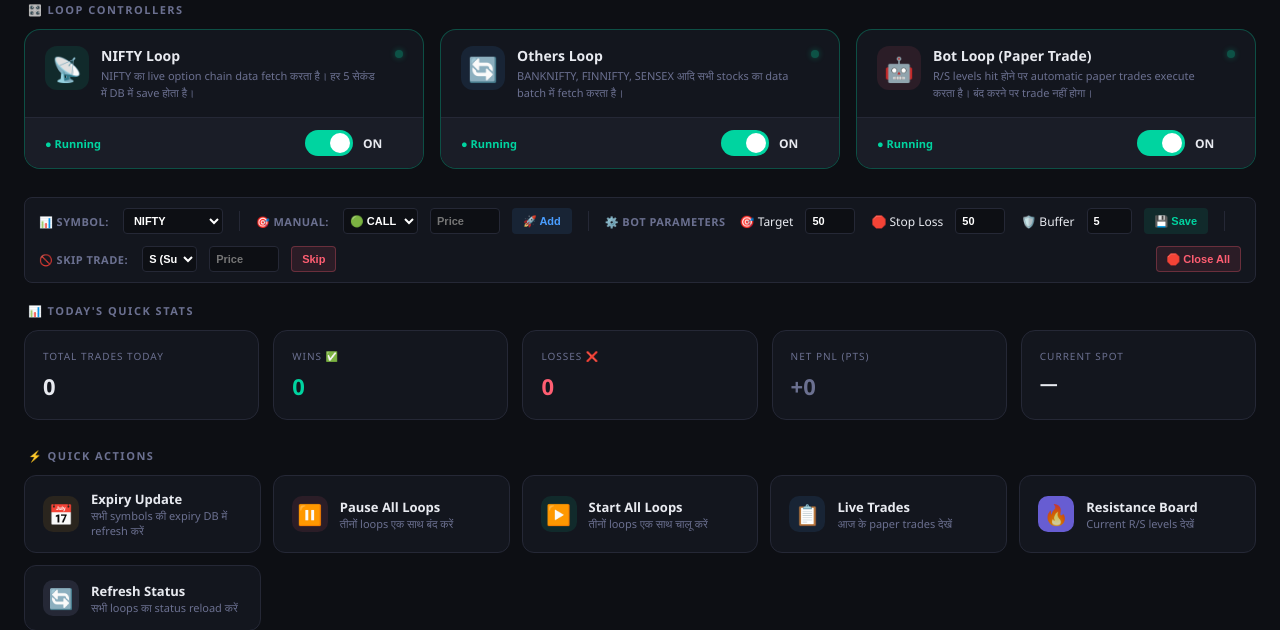
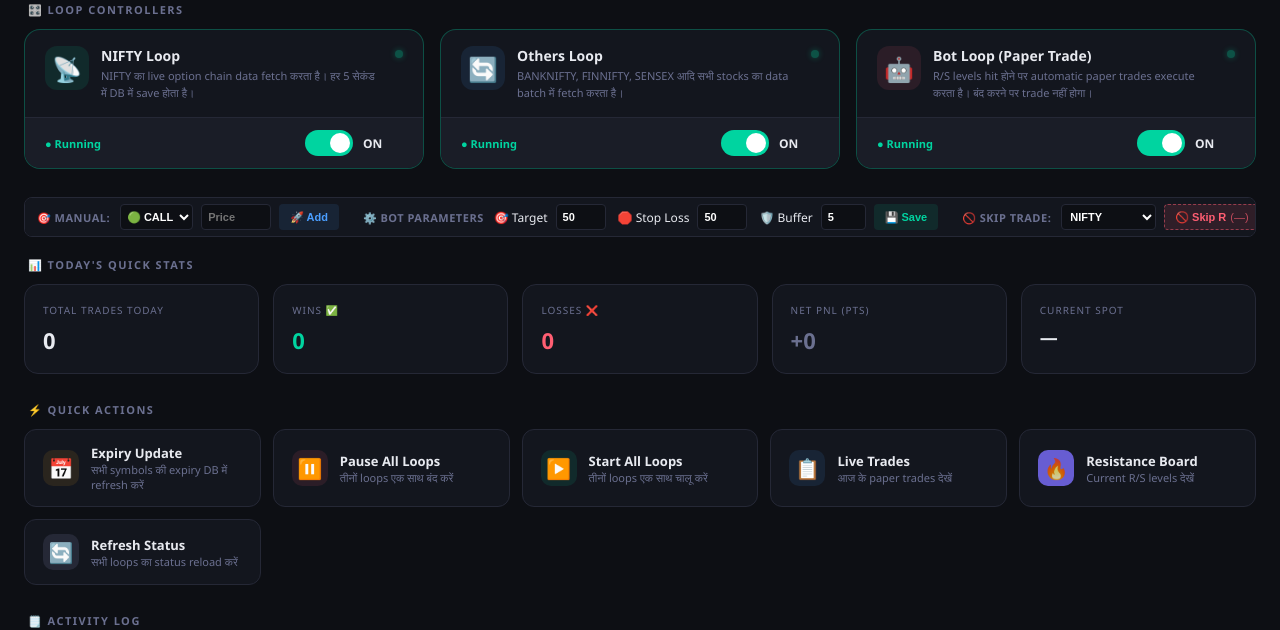
Before and after one commit to dileep1lic/Opchain1, a Django app: page /admin-panel/ in a window 1280 px wide. Shown: the part 181-811 px from the top of the page. Run offline with Django 5.2, Linux system fonts and the light colour scheme; a user stored in the database is signed in; data comes from the database, SQL or seed files in the repository; data that the repository does not hold is empty.

Commit message:
Update admin_panel.html

```diff
--- a/mystock/templates/mystock/admin_panel.html
+++ b/mystock/templates/mystock/admin_panel.html
@@ -114,19 +114,7 @@
   .config-input:focus { border-color: var(--green); box-shadow: 0 0 8px rgba(0, 212, 160, 0.2); }
 
   /* ── SINGLE LINE MEGA TOOLBAR ── */
-  /* .mega-toolbar { display: flex; align-items: center; gap: 8px; background: var(--surface); padding: 6px 12px; border: 1px solid var(--border); border-radius: 8px; margin-bottom: 20px; font-size: 11px; white-space: nowrap; overflow-x: auto; } */
-  .mega-toolbar {
-    display: flex;
-    align-items: center;
-    gap: 12px; /* आइटम्स के बीच थोड़ी जगह */
-    flex-wrap: wrap; /* ✅ यह आइटम को अगली लाइन में भेज देगा अगर जगह कम होगी */
-    background: var(--surface);
-    padding: 10px 14px;
-    border: 1px solid var(--border);
-    border-radius: 8px;
-    margin-bottom: 20px;
-    font-size: 11px;
-}
+  .mega-toolbar { display: flex; align-items: center; gap: 8px; background: var(--surface); padding: 6px 12px; border: 1px solid var(--border); border-radius: 8px; margin-bottom: 20px; font-size: 11px; white-space: nowrap; overflow-x: auto; }
   .mega-toolbar::-webkit-scrollbar { height: 0px; } /* Scrollbar छिपाने के लिए */
   .mega-divider { width: 1px; height: 20px; background: var(--border); margin: 0 4px; }
   .mega-label { color: var(--muted); font-weight: 700; text-transform: uppercase; letter-spacing: 0.5px; margin-right: 2px; }
@@ -244,16 +232,6 @@
 
 <div class="mega-toolbar">
 
-  <span class="mega-label">📊 Symbol:</span>
-  <select id="symSel" class="mega-input" style="width: 100px;">
-    <option value="NIFTY">NIFTY</option>
-    <option value="BANKNIFTY">BANKNIFTY</option>
-    <option value="FINNIFTY">FINNIFTY</option>
-    <option value="SENSEX">SENSEX</option>
-  </select>
-
-  <div class="mega-divider"></div>
-
   <span class="mega-label">🎯 Manual:</span>
   <select id="man-type" class="mega-input" style="width: 75px; padding: 0 2px;">
     <option value="CALL">🟢 CALL</option>
@@ -283,13 +261,20 @@
   <div class="mega-divider"></div>
 
   <span class="mega-label">🚫 Skip Trade:</span>
-  <select id="skip-type" class="mega-input" style="width: 55px; padding: 0 2px;">
-    <option value="S">S (Sup)</option>
-    <option value="R">R (Res)</option>
+  <select id="skip-sym" class="mega-input" style="width: 95px; padding: 0 4px;" onchange="fetchTriggers()">
+    <option value="NIFTY">NIFTY</option>
+    <option value="BANKNIFTY">BANKNIFTY</option>
+    <option value="FINNIFTY">FINNIFTY</option>
+    <option value="MIDCAPNIFTY">MIDCAPNIFTY</option>
+    <option value="SENSEX">SENSEX</option>
   </select>
-  <input type="number" id="skip-price" class="mega-input" placeholder="Price" style="width: 70px;">
-  <button class="mega-btn" onclick="executeSkipTrade()" style="background: var(--red-bg); color: var(--red); border-color: var(--red-border);">
-    Skip
+  <button class="mega-btn" id="skipRBtn" onclick="skipTrade('R')"
+    style="background:rgba(255,94,114,0.12); color:#ff5e72; border:1px dashed rgba(255,94,114,0.5);">
+    🚫 Skip R <span id="skipRPrice" style="opacity:0.7;font-weight:400;"></span>
+  </button>
+  <button class="mega-btn" id="skipSBtn" onclick="skipTrade('S')"
+    style="background:rgba(255,94,114,0.12); color:#ff5e72; border:1px dashed rgba(255,94,114,0.5);">
+    🚫 Skip S <span id="skipSPrice" style="opacity:0.7;font-weight:400;"></span>
   </button>
 
   <div style="flex-grow: 1;"></div>
@@ -615,40 +600,55 @@ async function closeAllPositions() {
         showToast('API Connection Failed', 'err');
     }
 }
-// ट्रेड इग्नोर/स्किप करना
-async function executeSkipTrade() {
-    const type = document.getElementById('skip-type').value;
-    const price = document.getElementById('skip-price').value;
-    const symbol = document.getElementById('symSel')?.value || 'NIFTY'; // Default NIFTY
 
-    if(!price) {
-        showToast('कृपया लेवल का प्राइस डालें!', 'err');
+// ── Skip Trade ───────────────────────────────────────────
+let rTrigger = null, sTrigger = null;
+
+async function fetchTriggers() {
+  const sym = document.getElementById('skip-sym').value;
+  try {
+    const resp = await fetch(`/api/dashboard-data/?symbol=${sym}`);
+    if (!resp.ok) return;
+    const data = await resp.json();
+    const t = data.triggers || {};
+    rTrigger = t.r_trigger;
+    sTrigger = t.s_trigger;
+    const fmt = v => (v && isFinite(v)) ? '(' + parseFloat(v).toFixed(0) + ')' : '(—)';
+    document.getElementById('skipRPrice').textContent = fmt(rTrigger);
+    document.getElementById('skipSPrice').textContent = fmt(sTrigger);
+  } catch(e) {
+    addLog('Trigger fetch failed: ' + e.message, 'warn');
+  }
+}
+
+async function skipTrade(type) {
+  const sym = document.getElementById('skip-sym').value;
+  const price = type === 'R' ? rTrigger : sTrigger;
+  if (!price || !isFinite(price)) {
+    showToast(`${type} Trigger price उपलब्ध नहीं है`, 'err');
     return;
   }
-
-    if(!confirm(`क्या आप वाकई ${symbol} के ${type} लेवल (${price}) का ट्रेड इग्नोर/स्किप करना चाहते हैं?`)) return;
-
+  if (!confirm(`क्या आप वाकई ${sym} के ${type} लेवल (${price}) का ट्रेड Skip करना चाहते हैं?`)) return;
   try {
     const resp = await fetch('/api/skip-trade/', {
       method: 'POST',
-            headers: {
-                'X-CSRFToken': CSRF,
-                'Content-Type': 'application/json'
-            },
-            body: JSON.stringify({ symbol: symbol, type: type, price: price })
+      headers: { 'Content-Type': 'application/json', 'X-CSRFToken': CSRF },
+      body: JSON.stringify({ symbol: sym, type: type, price: price })
     });
-
-        if(resp.ok) {
-            showToast(`Skipped ${type} level @ ${price}`, 'ok');
-            addLog(`Trade Skipped -> ${type} Level at ${price}`, 'warn');
-            document.getElementById('skip-price').value = ''; // Input clear करें
+    if (resp.ok) {
+      showToast(`✓ ${type} Trade Skipped [${sym}]`, 'ok');
+      addLog(`🚫 Skip Trade → ${type} @ ${price} [${sym}]`, 'warn');
     } else {
-            showToast('Error skipping trade', 'err');
+      showToast('Skip failed: Server Error', 'err');
     }
   } catch(e) {
-        showToast('API Connection Failed', 'err');
+    showToast('Error: ' + e.message, 'err');
   }
 }
+
+// Trigger prices हर 10 सेकंड में refresh
+fetchTriggers();
+setInterval(fetchTriggers, 10000);
 
 // ── Init ─────────────────────────────────────────────────
 refreshStatus();
```
Lines whose indentation alone changed are shown as unchanged.
